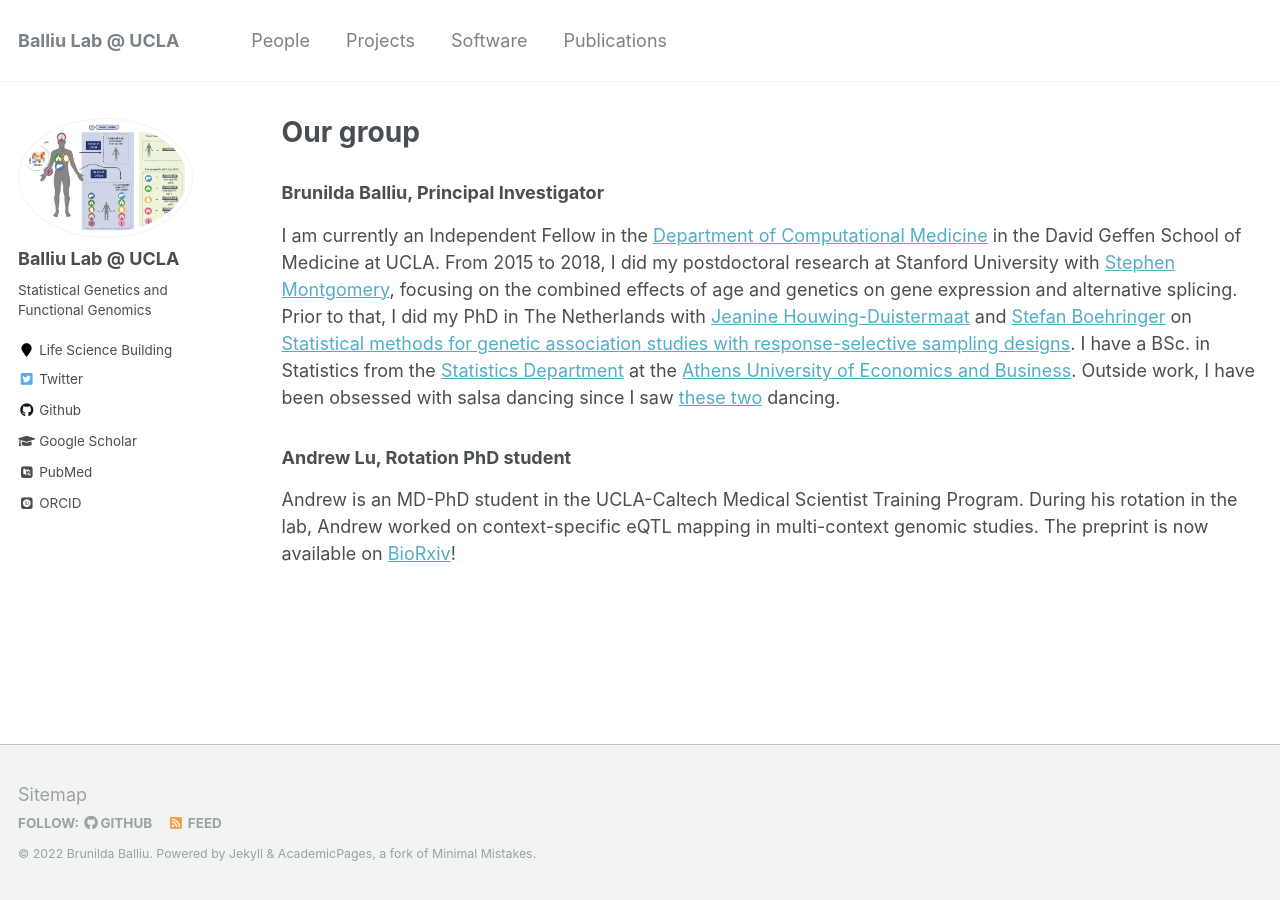
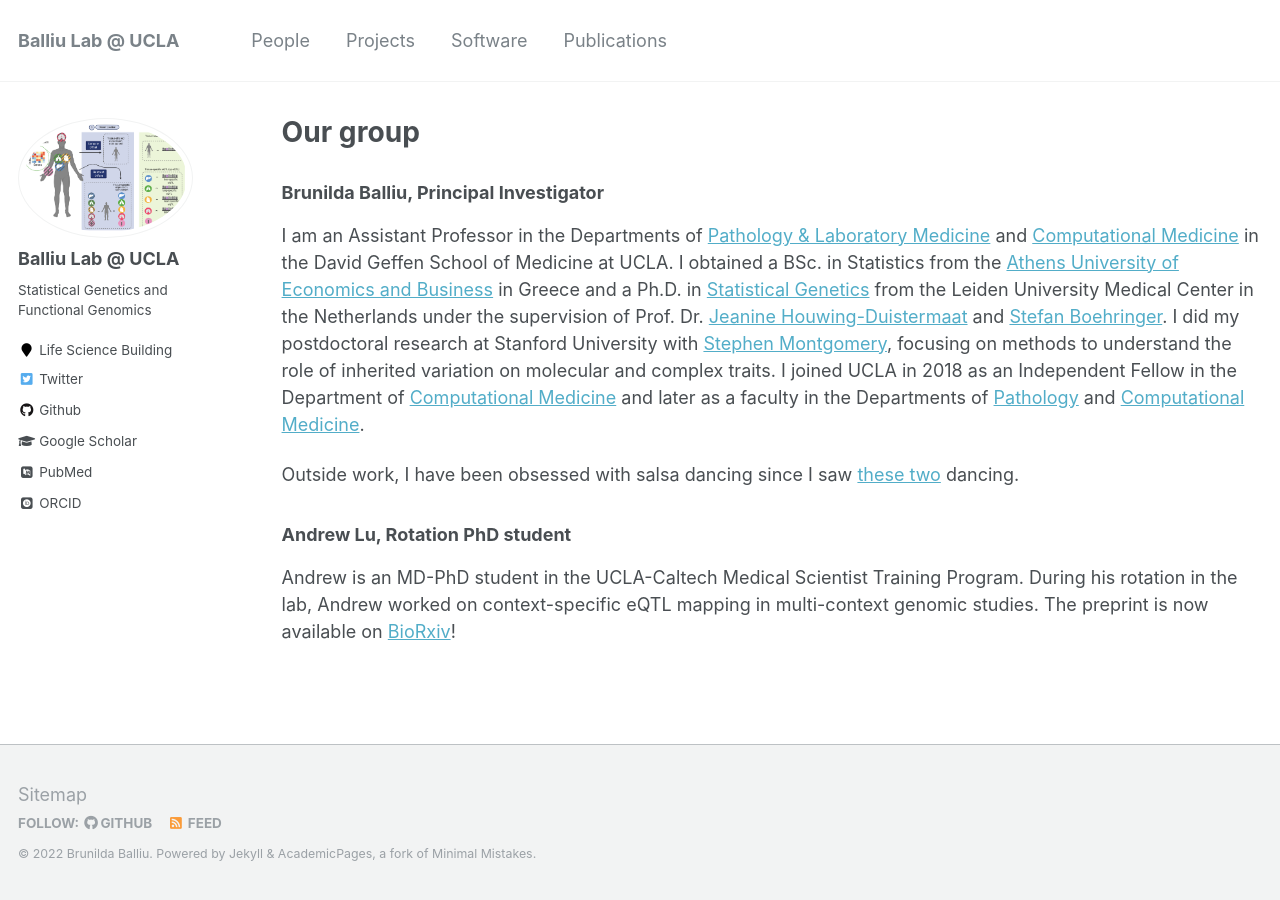
Before and after one commit to BalliuLab/balliulab.github.io, a Jekyll site: the page built from _pages/cv.md, in a window 1280 px wide. Built offline with Jekyll 4.4.1, drawn with Linux system fonts in a browser that asks for light colours; some web fonts are replaced.

Commit message:
Update cv.md

```diff
--- a/_pages/cv.md
+++ b/_pages/cv.md
@@ -9,9 +9,11 @@ redirect_from:
 
 {% include base_path %}
 
+
 ### Brunilda Balliu, Principal Investigator
-I am currently an Independent Fellow in the [Department of Computational Medicine](https://compmed.ucla.edu/) in the David Geffen School of Medicine at UCLA. From 2015 to 2018, I did my postdoctoral research at Stanford University with [Stephen Montgomery](http://montgomerylab.stanford.edu/), focusing on the combined effects of age and genetics on gene expression and alternative splicing. Prior to that, I did my PhD in The Netherlands with [Jeanine Houwing-Duistermaat](http://jeaninehouwing.com/) and [Stefan Boehringer](http://s-boehringer.org/) on [Statistical methods for genetic association studies with response-selective sampling designs](https://openaccess.leidenuniv.nl/handle/1887/35195). I have a BSc. in Statistics from the [Statistics Department](https://www.dept.aueb.gr/en/stat/content/department-statistics) at the [Athens University of Economics and Business](https://www.dept.aueb.gr/en/stat).
-Outside work, I have been obsessed with salsa dancing since I saw [these two](https://www.youtube.com/watch?v=NkP6d0csYfM&ab_channel=BoscoOrtega) dancing.
+I am an Assistant Professor in the Departments of [Pathology & Laboratory Medicine](https://www.uclahealth.org/departments/pathology) and [Computational Medicine](https://compmed.ucla.edu/) in the David Geffen School of Medicine at UCLA. I obtained a BSc. in Statistics from the [Athens University of Economics and Business](https://www.dept.aueb.gr/en/stat/content/department-statistics) in Greece and a Ph.D. in [Statistical Genetics](https://openaccess.leidenuniv.nl/handle/1887/35195) from the Leiden University Medical Center in the Netherlands under the supervision of Prof. Dr. [Jeanine Houwing-Duistermaat](http://jeaninehouwing.com/) and [Stefan Boehringer](http://s-boehringer.org/). I did my postdoctoral research at Stanford University with [Stephen Montgomery](http://montgomerylab.stanford.edu/), focusing on methods to understand the role of inherited variation on molecular and complex traits. I joined UCLA in 2018 as an Independent Fellow in the Department of [Computational Medicine](https://compmed.ucla.edu/) and later as a faculty in the Departments of [Pathology](https://www.uclahealth.org/departments/pathology) and [Computational Medicine](https://compmed.ucla.edu/).
+
+ Outside work, I have been obsessed with salsa dancing since I saw [these two](https://www.youtube.com/watch?v=NkP6d0csYfM&ab_channel=BoscoOrtega) dancing.
 
 ### Andrew Lu, Rotation PhD student
 Andrew is an MD-PhD student in the UCLA-Caltech Medical Scientist Training Program. During his rotation in the lab, Andrew worked on context-specific eQTL mapping in multi-context genomic studies. The preprint is now available on [BioRxiv](https://www.biorxiv.org/content/10.1101/2021.06.17.448889v1)!
```
